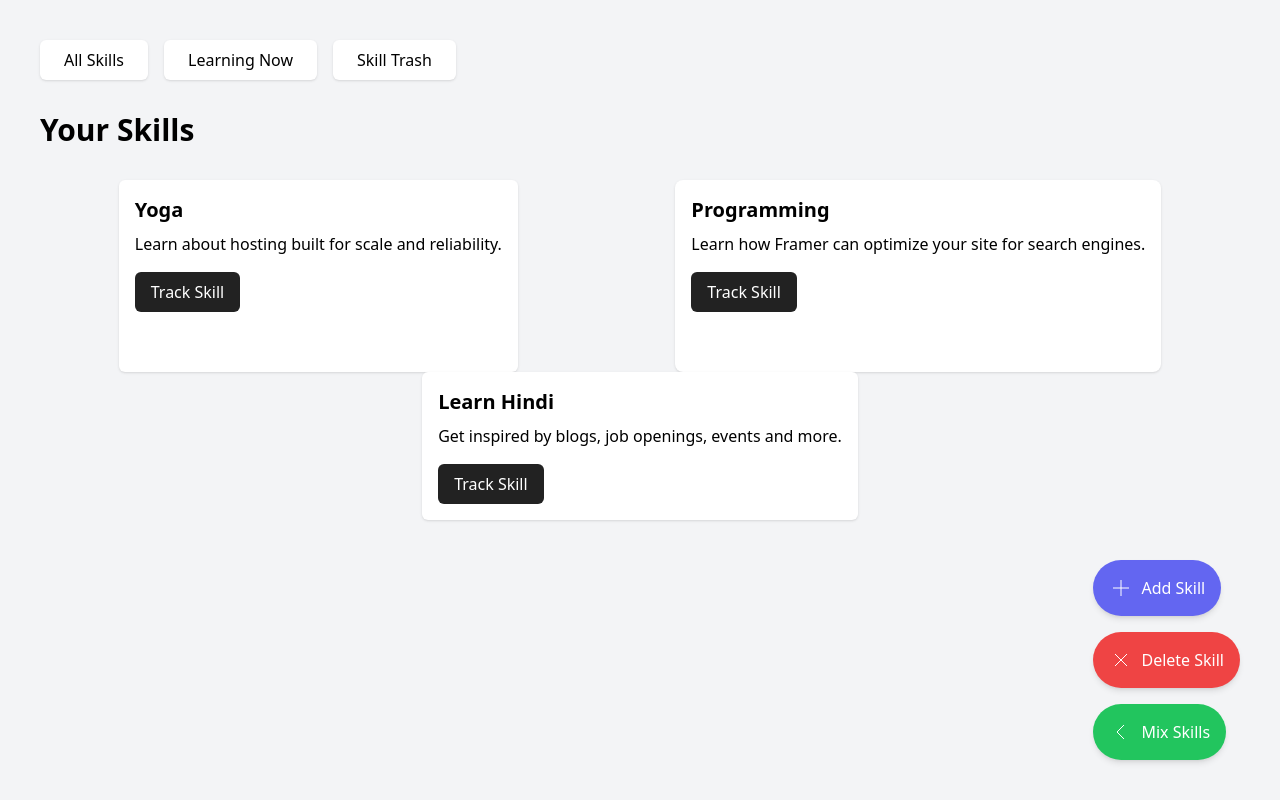
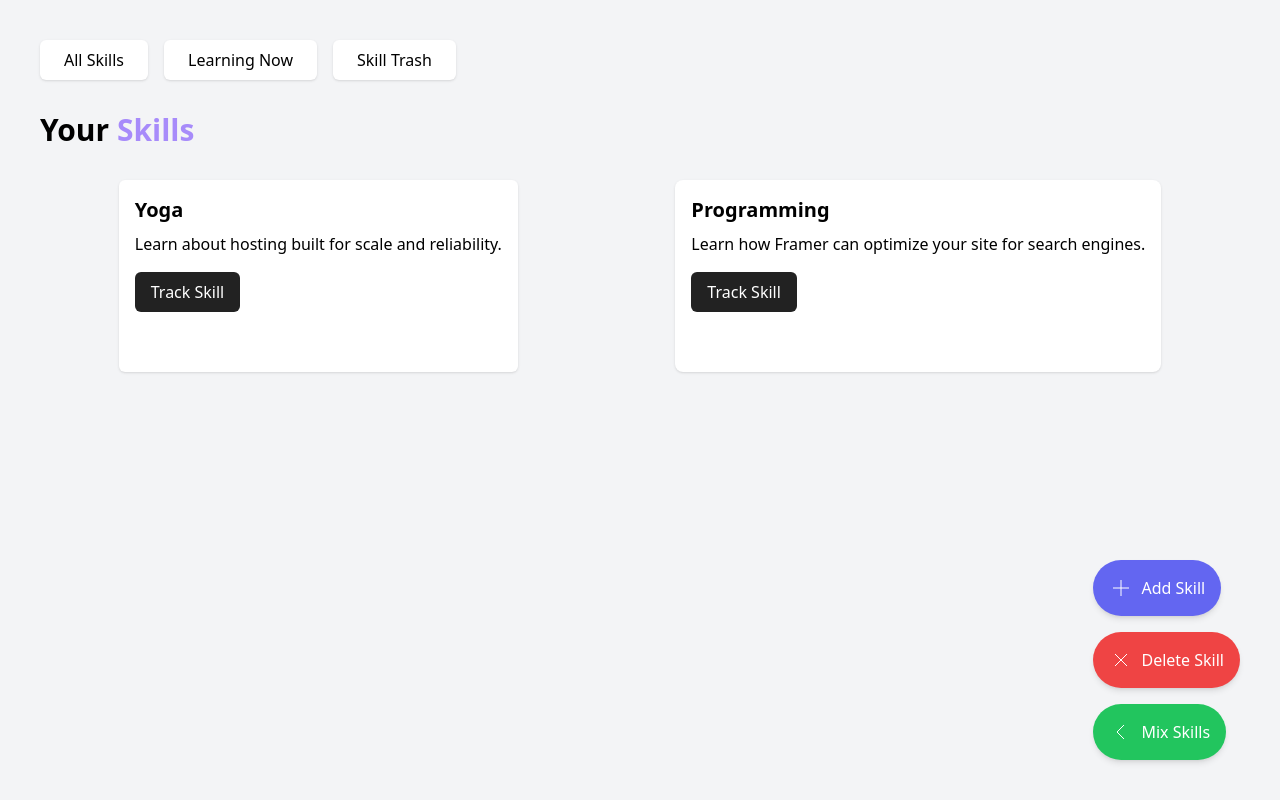
Before and after one commit to VelpCode/Skill-Slap, a website: page index.html in a window 1280 px wide. Both pictures are taken after a click on the button "Delete Skill". Drawn offline with Linux system fonts and the light colour scheme.

Commit message:
Added animation effects

```diff
--- a/index.html
+++ b/index.html
@@ -17,11 +17,11 @@
 
    <!-- Title -->
    <div class="mb-8">
-       <h1 class="text-3xl font-bold">Your Skills</h1>
+       <h1 class="text-3xl font-bold">Your <span class = "text-violet-400">Skills</span></h1>
    </div>
 
    <!-- Skill Cards -->
-   <div class="flex flex-wrap justify-around">
+   <div class="flex flex-wrap justify-around skills-container">
        <div class="bg-white p-4 rounded-md shadow h-48">
            <h2 class="font-semibold text-xl mb-2">Yoga</h2>
            <p>Learn about hosting built for scale and reliability.</p>
@@ -50,7 +50,7 @@
            Add Skill
        </button>
 
-       <button class="flex items-center p-4 bg-red-500 text-white rounded-full shadow-md transform transition duration-300 hover:scale-110">
+       <button class="flex items-center p-4 bg-red-500 text-white rounded-full shadow-md transform transition duration-300 hover:scale-110" onclick = "removeSkill()">
            <svg class="w-6 h-6 mr-2" fill="none" stroke="currentColor" viewBox="0 0 24 24" xmlns="http://www.w3.org/2000/svg">
                <path strokeLinecap="round" strokeLinejoin="round" strokeWidth="2" d="M6 18L18 6M6 6l12 12"></path>
            </svg>
--- a/script.js
+++ b/script.js
@@ -40,7 +40,7 @@ function addSkill() {
         newSkill.innerHTML = `
             <h2 class="font-semibold text-xl mb-2">${skillName}</h2>
             <p>${skillDescription}</p>
-            <button class="mt-4 px-4 py-2 bg-blue-500 text-white rounded-md">Track Skill</button>
+            <button class="mt-4 px-4 py-2 bg-[#222222] text-white rounded-md">Track Skill</button>
         `;
 
         // Append the new skill card to the flex container
@@ -57,3 +57,20 @@ function addSkill() {
         alert("Please fill out both fields before saving.");
     }
 }
+
+function removeSkill() {
+
+    const skillsContainer = document.querySelector(".skills-container");
+
+    if (skillsContainer.children.length > 0) {
+        const lastSkill = skillsContainer.lastElementChild;
+
+        lastSkill.classList.add('fade-out');
+
+        setTimeout(function() {
+            skillsContainer.removeChild(lastSkill);
+        }, 500);
+    }
+
+
+}
```
Also changed, not shown: dist/output.css.
